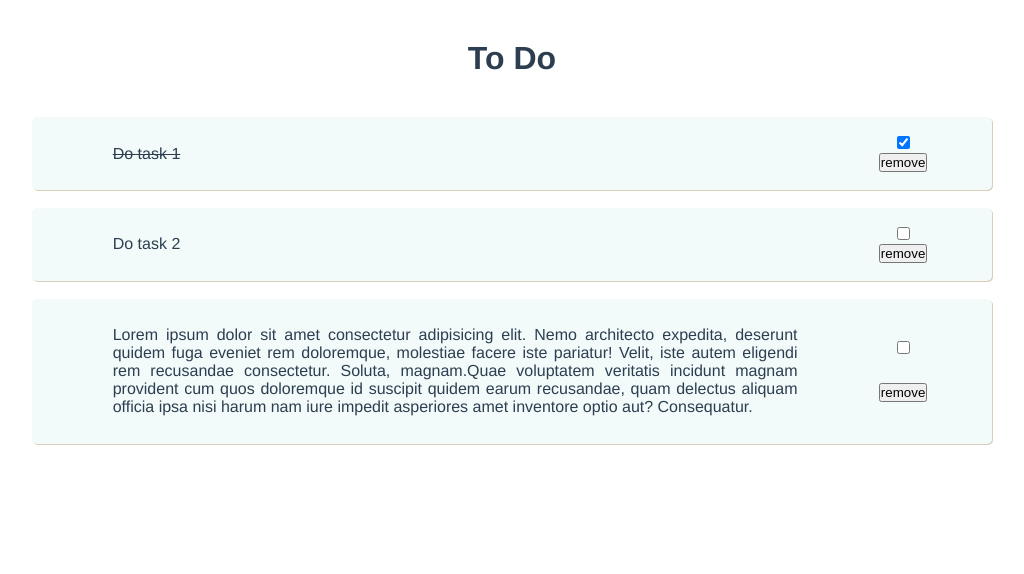
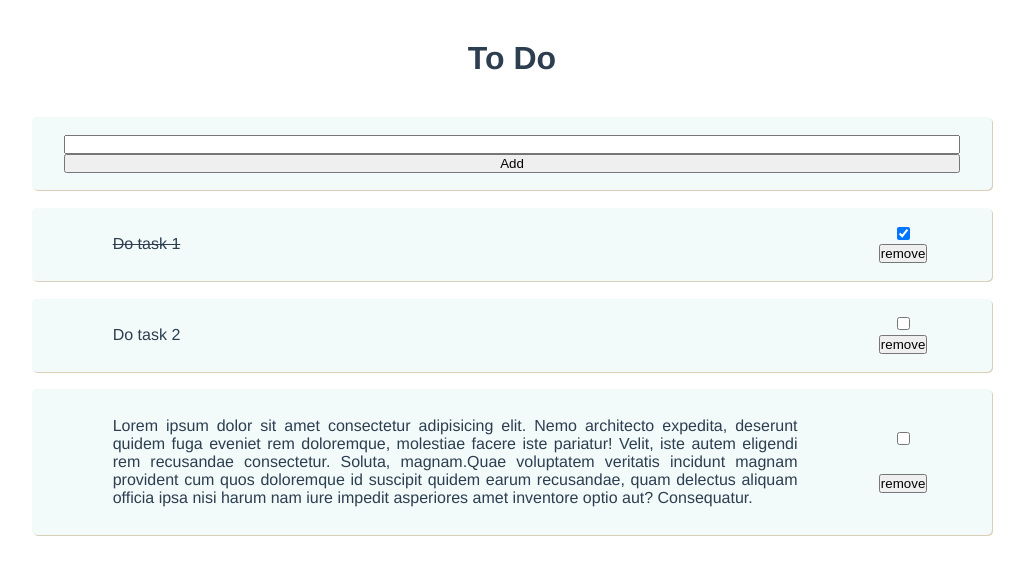
Before and after one commit to j0ker404/todoapp-client, a Vue app: page / in a window 1280 px wide. Shown: the top 574 px of the page, without its empty margins (128-1152 px from the left). Built offline with nearby package versions, Linux system fonts and the light colour scheme.

Commit message:
Added new Item card

```diff
--- a/src/App.vue
+++ b/src/App.vue
@@ -1,6 +1,7 @@
 <template>
   <div id="app">
     <Heading title="To Do" />
+    <AddItem v-on:newItem="foo" />
     <ListContent v-bind:data="data" />
   </div>
 </template>
@@ -8,12 +9,14 @@
 <script>
 import Heading from "./components/Header";
 import ListContent from "./components/ListContent";
+import AddItem from "./components/AddItem";
 
 export default {
   name: "App",
   components: {
     Heading,
-    ListContent
+    ListContent,
+    AddItem,
   },
   data: () => {
     return {
@@ -24,11 +27,16 @@ export default {
           id: 2,
           title:
             "Lorem ipsum dolor sit amet consectetur adipisicing elit. Nemo architecto expedita, deserunt quidem fuga eveniet rem doloremque, molestiae facere iste pariatur! Velit, iste autem eligendi rem recusandae consectetur. Soluta, magnam.Quae voluptatem veritatis incidunt magnam provident cum quos doloremque id suscipit quidem earum recusandae, quam delectus aliquam officia ipsa nisi harum nam iure impedit asperiores amet inventore optio aut? Consequatur.",
-          status: false
-        }
-      ]
+          status: false,
+        },
+      ],
     };
-  }
+  },
+  methods: {
+    foo: function(text) {
+      console.log(`Received ${text}`);
+    },
+  },
 };
 </script>
 
--- /dev/null
+++ b/src/components/AddItem.vue
@@ -0,0 +1,124 @@
+<template>
+  <div id="add" class="card">
+    <input type="text" v-model="itemText" />
+    <input type="button" value="Add" v-on:click="addItem" />
+    <p>
+      <!-- {{ itemText }} -->
+    </p>
+  </div>
+</template>
+
+<script>
+export default {
+  name: "AddItem",
+  data: function() {
+    return {
+      itemText: "",
+    };
+  },
+  methods: {
+    boom: () => {
+      alert("boom");
+    },
+    addItem() {
+      if (this.itemText.trim().length !== 0) {
+        console.log(`${this.itemText}`);
+        this.$emit("newItem", this.itemText);
+      } else {
+        console.log("empty string");
+      }
+    },
+  },
+};
+</script>
+
+<style scoped>
+#add.card {
+  text-align: center;
+  display: flex;
+  flex-direction: column;
+  /* padding: 0; */
+  justify-content: space-around;
+
+  /* padding:  */
+}
+.card {
+  /* padding: 10px; */
+  margin: auto 20px;
+  height: auto;
+  /* border-style: solid;
+  border-width: 5px; */
+
+  box-shadow: 1px 1px #dbceb9;
+}
+
+.card {
+  /* border: 10px solid black; */
+  background-color: rgb(242, 250, 250);
+  height: inherit;
+  padding: 1.1em 2em;
+  /* padding: 1.1em 0; */
+  margin: 1.1em 2em;
+
+  box-shadow: 10 4px 28px 0 rgba(0, 0, 0, 0.2);
+  transition: 0.3s;
+  /* width: 40%; */
+  border-radius: 5px;
+  /* text-align: center; */
+}
+
+.card:hover {
+  box-shadow: 0 8px 16px 10px rgba(0, 0, 0, 0.2);
+}
+.card p.text {
+  text-align: justify;
+  width: inherit;
+}
+
+.card-img-prop {
+  height: inherit;
+
+  /* border-radius: 5px 5px 0 0; */
+}
+.card-img {
+  height: 5em;
+  width: 100%;
+  text-align: center;
+  /* border: 1px solid black;
+  background-color: bisque; */
+}
+
+@media screen and (min-width: 769px) {
+  .card {
+    /* border: 10px solid black; */
+    background-color: rgb(242, 250, 250);
+    height: inherit;
+    /* padding: 1.1em 2em; */
+    margin: 1.1em auto;
+    max-width: 75%;
+
+    box-shadow: 10 4px 28px 0 rgba(0, 0, 0, 0.2);
+    transition: 0.3s;
+    /* width: 40%; */
+    border-radius: 5px;
+    text-align: center;
+  }
+}
+
+@media screen and (max-width: 320px) {
+  .card {
+    /* border: 10px solid black; */
+    background-color: rgb(242, 250, 250);
+    height: inherit;
+    padding: 1.1em 2em;
+    /* margin: 1.1em 2em; */
+    /* margin: 0 auto; */
+
+    box-shadow: 10 4px 28px 0 rgba(0, 0, 0, 0.2);
+    transition: 0.3s;
+    /* width: 40%; */
+    border-radius: 5px;
+    text-align: center;
+  }
+}
+</style>
```
